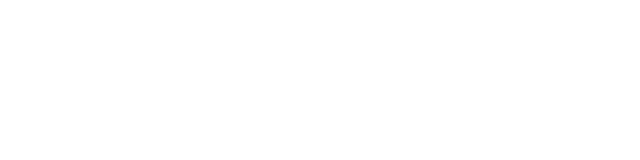
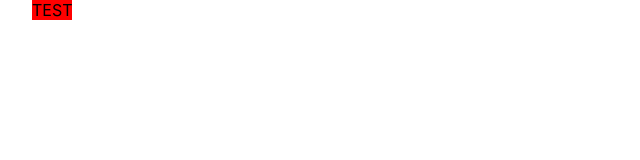
Before and after one commit to xSurus/VisconHackathon23, a Next.js app: page / in a window 1280 px wide. Shown: the top 160 px of the page, without its empty margins (0-640 px from the left). Built offline with nearby package versions, Linux system fonts and the light colour scheme.

Commit message:
makeStyles working

```diff
--- a/package.json
+++ b/package.json
@@ -9,6 +9,11 @@
     "lint": "next lint"
   },
   "dependencies": {
+    "@emotion/react": "^11.10.4",
+    "@emotion/styled": "^11.10.4",
+    "@mui/material": "^5.10.9",
+    "@mui/styles": "^5.10.9",
+    "@mui/system": "^5.10.9",
     "@reduxjs/toolkit": "^1.8.6",
     "next": "12.3.1",
     "react": "18.2.0",
--- /dev/null
+++ b/pages/SupplierPage.tsx
@@ -0,0 +1,26 @@
+import * as React from 'react';
+import {makeStyles} from "@mui/styles";
+import {Grid} from "@mui/material";
+
+const useStyles =  makeStyles({
+    container: {
+        backgroundColor: 'red',
+    }
+})
+
+const SupplierPage = () => {
+
+    const classes = useStyles();
+
+    return (
+        <Grid container>
+            <Grid item>
+                <div className={classes.container}>
+                    TEST
+                </div>
+            </Grid>
+        </Grid>
+    )
+}
+
+export default SupplierPage;
--- a/pages/index.tsx
+++ b/pages/index.tsx
@@ -1,17 +1,17 @@
-import type { NextPage } from 'next'
+import type {NextPage} from 'next'
 import Head from 'next/head'
 import styles from '../styles/Home.module.css'
+import SupplierPage from "./SupplierPage";
 
 const Home: NextPage = () => {
     return (
         <div className={styles.container}>
             <Head>
                 <title>Balls</title>
-        <meta name="description" content="Generated by create next app" />
-        <link rel="icon" href="/favicon.ico" />
+                <meta name="description" content="Generated by create next app"/>
+                <link rel="icon" href="/favicon.ico"/>
             </Head>
-
-
+            <SupplierPage/>
         </div>
     )
 }
```
Also changed, not shown: 2 other files (tests, documents, lock files or other folders). Lines whose indentation alone changed are shown as unchanged.
